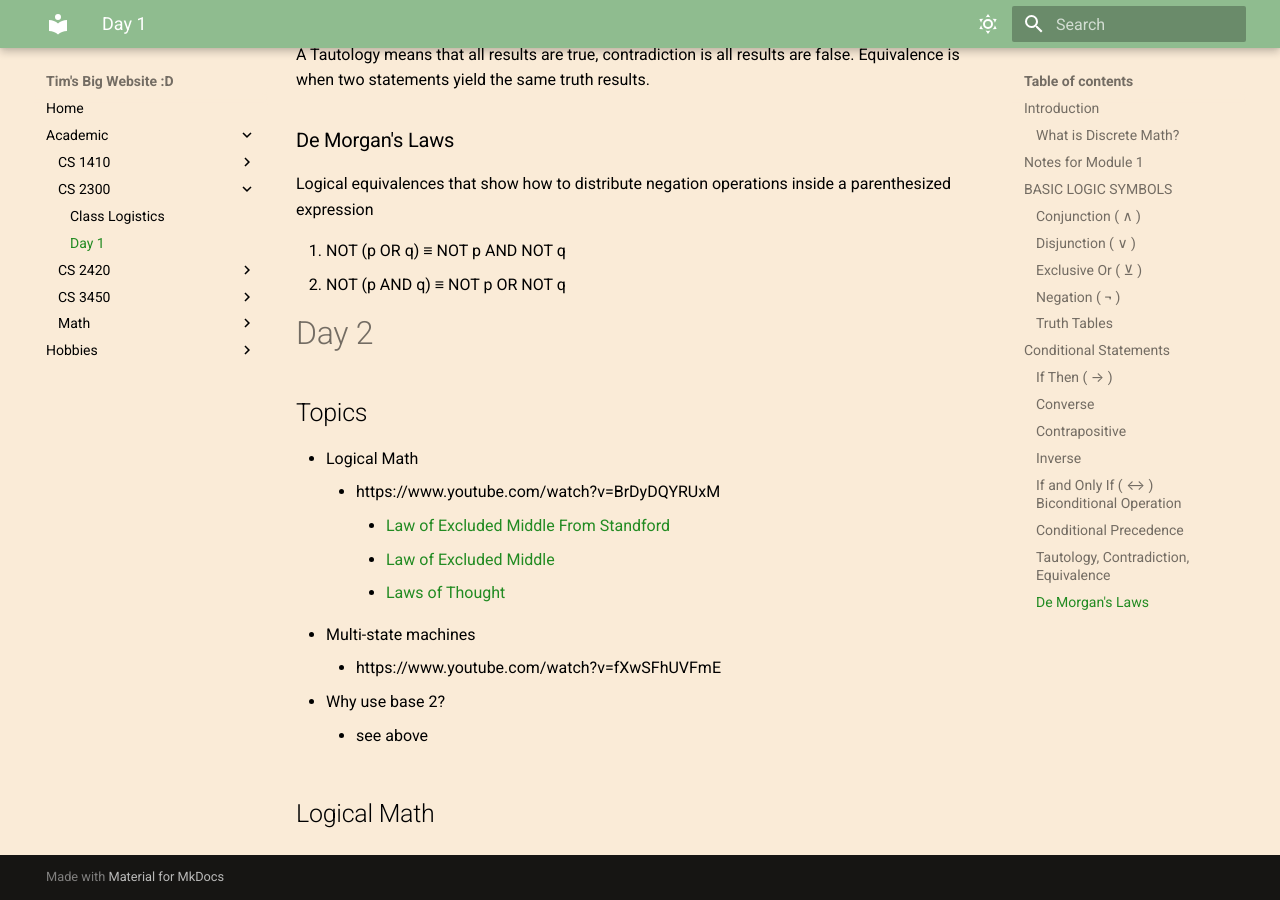
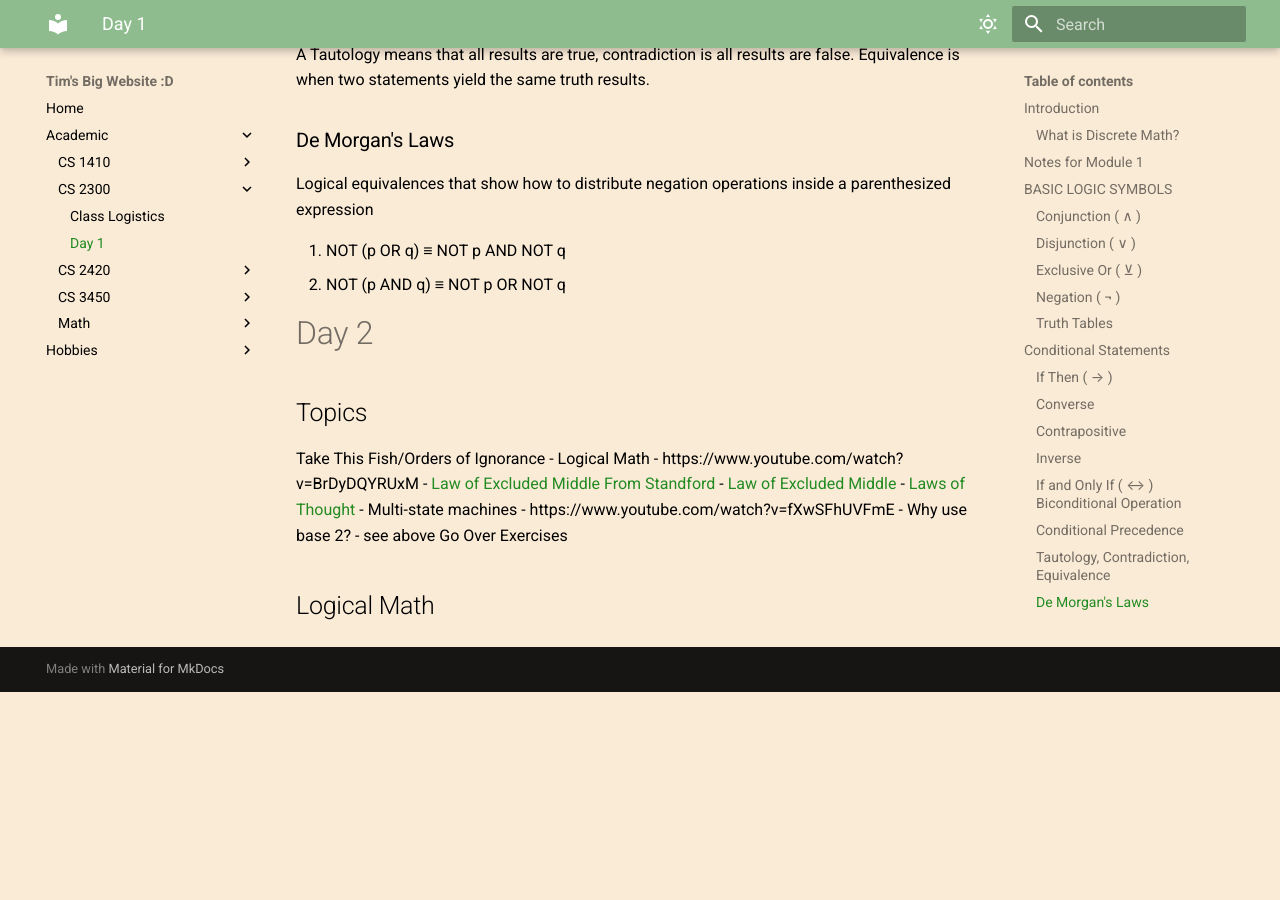
Before and after one commit to fishslips/TimSeverance, an MkDocs documentation site: the page built from docs/Academic/CS-2300/Week 1.md, in a window 1280 px wide and 900 px high, scrolled down 3822 px. Built offline with MkDocs 1.6.1 and Material for MkDocs 9.7.7, drawn with Linux system fonts in a browser that asks for light colours; after the commit the page ends 4514 px from its top, so only the background shows below that.

Commit message:
added more

```diff
--- a/docs/Academic/CS-2300/Week 1.md
+++ b/docs/Academic/CS-2300/Week 1.md
@@ -120,6 +120,7 @@
 # Day 2
 
 ## Topics
+Take This Fish/Orders of Ignorance
 - Logical Math
 	- https://www.youtube.com/watch?v=BrDyDQYRUxM
 		- [Law of Excluded Middle From Standford](https://web.stanford.edu/~bobonich/glances%20ahead/IV.excluded.middle.html#:~:text=That%27s%20why%20it%27s%20called%20the,be%20one%20or%20the%20other)
@@ -129,4 +130,5 @@
 	- https://www.youtube.com/watch?v=fXwSFhUVFmE
 - Why use base 2?
 	- see above
+Go Over Exercises
 ## Logical Math
```
Also changed, not shown: docs/Academic/CS-2300/Class Logistics.md (+1 -0 lines).
